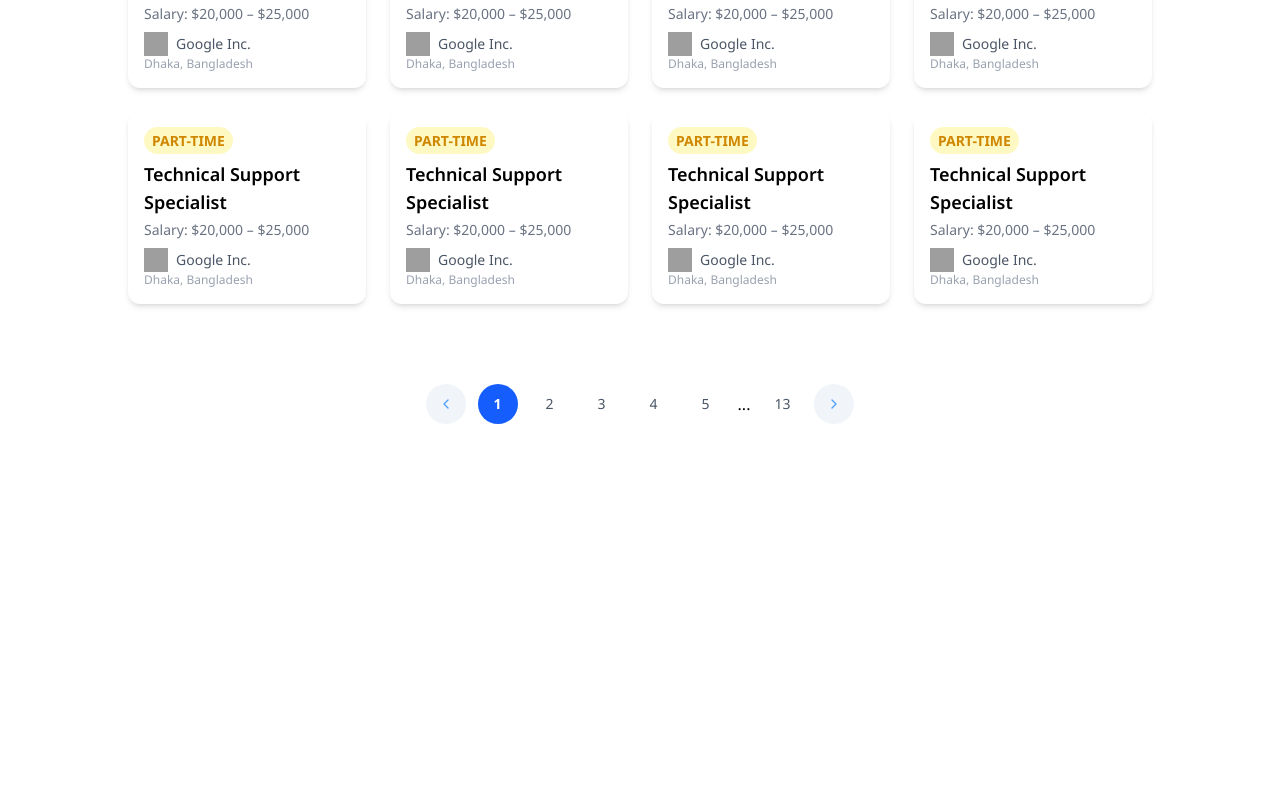
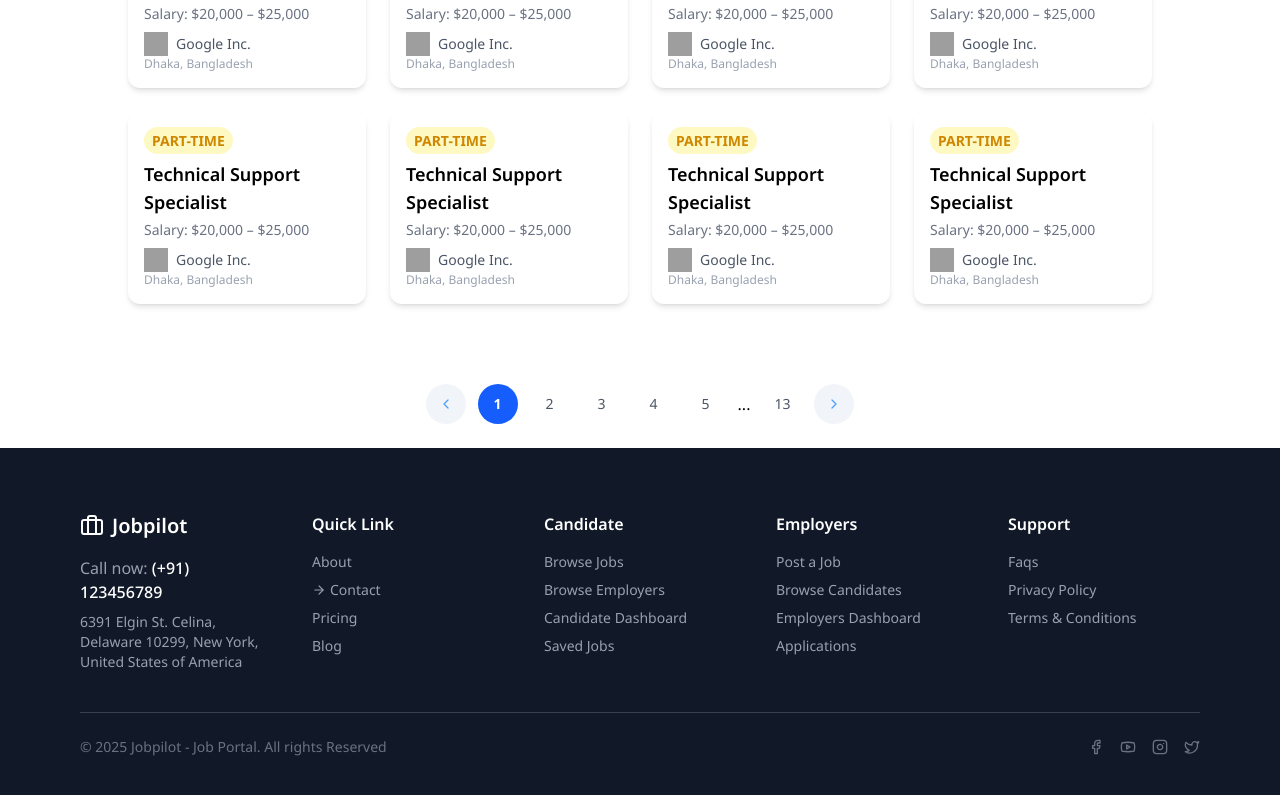
Before and after one commit to chirag-soni23/JobPilot-, a React (Vite) app in the folder frontend/: page /findjob in a window 1280 px wide. Shown: the part 474-1269 px from the top of the page. Before the commit the page ends 922 px from the top, so only its background shows below. Built offline with nearby package versions, Linux system fonts and the light colour scheme; grey boxes are pictures that could not be loaded; a web font is replaced by a local one.

Commit message:
add footer

```diff
--- a/frontend/src/pages/FindJob.jsx
+++ b/frontend/src/pages/FindJob.jsx
@@ -7,6 +7,7 @@ import {
   ChevronLeft,
   ChevronRight,
 } from "lucide-react";
+import Footer from "../components/Footer";
 
 const jobsData = Array.from({ length: 100 }).map((_, index) => ({
   id: index + 1,
@@ -31,13 +32,13 @@ const FindJob = () => {
   };
 
   return (
+    <>
     <div className="w-full py-6 space-y-10 px-6 md:px-16 lg:px-24 xl:px-32">
       {/* Header */}
       <div className="space-y-6 bg-white p-4 rounded-xl shadow-sm">
         <h1 className="text-2xl font-bold text-gray-800">Find Job</h1>
       </div>
 
-      {/* Search + Filters */}
       <div className="flex flex-col lg:flex-row gap-6 justify-between items-center flex-wrap">
         <div className="flex flex-wrap items-start gap-0 w-full lg:w-2/3">
           <div className="flex items-center gap-3 px-4 py-4 border border-gray-200 rounded-l-lg flex-1 bg-white shadow-sm">
@@ -93,7 +94,6 @@ const FindJob = () => {
         ))}
       </div>
 
-      {/* Pagination */}
       <div className="flex justify-center pt-10">
         <ReactPaginate
           previousLabel={<ChevronLeft className="w-4 h-4" />}
@@ -115,6 +115,9 @@ const FindJob = () => {
         />
       </div>
     </div>
+      <Footer/>
+
+    </>
   );
 };
 
```
